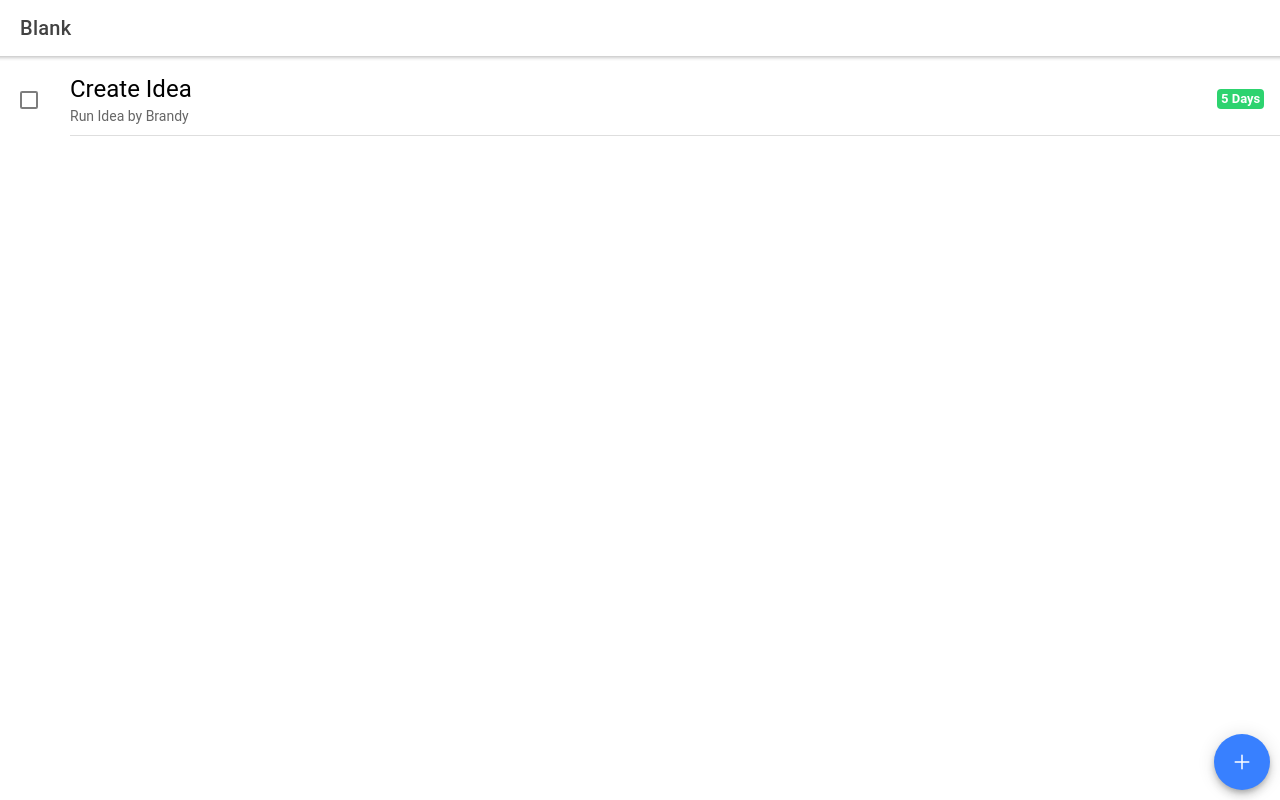
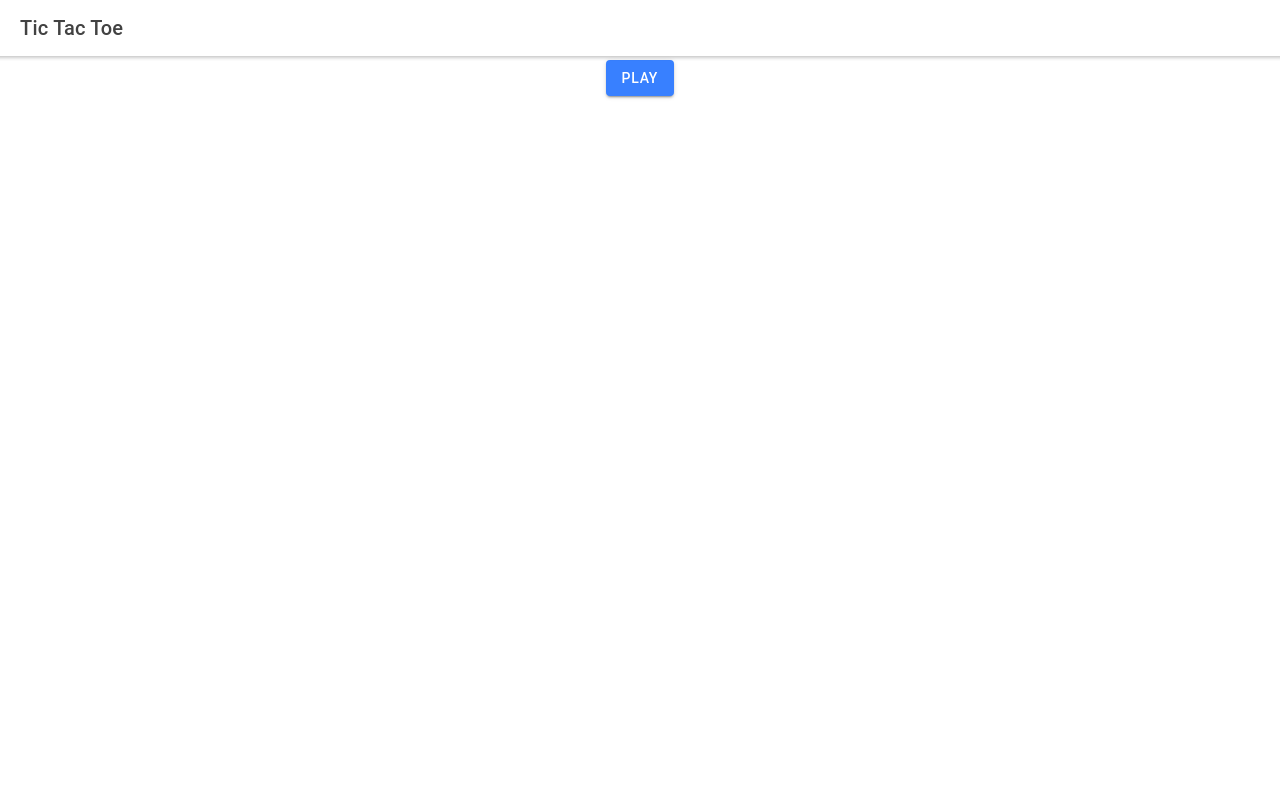
Before and after one commit to finkmoritz/tictactoe, a React (Create React App) app: page /home in a window 1280 px wide. Built offline with nearby package versions, Linux system fonts and the light colour scheme.

Commit message:
Add home menu

```diff
--- a/src/App.tsx
+++ b/src/App.tsx
@@ -3,7 +3,7 @@ import { Redirect, Route } from 'react-router-dom';
 import { IonApp, IonRouterOutlet } from '@ionic/react';
 import { IonReactRouter } from '@ionic/react-router';
 import Home from './pages/Home';
-import NewItem from "./pages/NewItem";
+import Play from "./pages/Play";
 
 /* Core CSS required for Ionic components to work properly */
 import '@ionic/react/css/core.css';
@@ -29,7 +29,7 @@ const App: React.FC = () => (
     <IonReactRouter>
       <IonRouterOutlet>
         <Route path="/home" component={Home} exact={true} />
-          <Route path="/new" component={NewItem} />
+          <Route path="/play" component={Play} />
         <Route exact path="/" render={() => <Redirect to="/home" />} />
       </IonRouterOutlet>
     </IonReactRouter>
--- a/src/pages/Home.tsx
+++ b/src/pages/Home.tsx
@@ -1,18 +1,13 @@
 import {
-    IonBadge,
-    IonCheckbox,
-    IonContent, IonFab, IonFabButton,
-    IonHeader, IonIcon,
-    IonItem,
-    IonLabel,
-    IonList, IonNote,
+    IonButton,
+    IonContent,
+    IonHeader,
     IonPage,
     IonTitle,
     IonToolbar
 } from '@ionic/react';
 import React from 'react';
 import './Home.css';
-import {add} from "ionicons/icons";
 import {RouteComponentProps} from "react-router";
 
 const Home: React.FC<RouteComponentProps> = (props) => {
@@ -20,27 +15,11 @@ const Home: React.FC<RouteComponentProps> = (props) => {
     <IonPage>
       <IonHeader>
         <IonToolbar>
-          <IonTitle>Blank</IonTitle>
+          <IonTitle>Tic Tac Toe</IonTitle>
         </IonToolbar>
       </IonHeader>
-      <IonContent>
-          <IonList>
-              <IonItem>
-                  <IonCheckbox slot="start" />
-                  <IonLabel>
-                      <h1>Create Idea</h1>
-                      <IonNote>Run Idea by Brandy</IonNote>
-                  </IonLabel>
-                  <IonBadge color="success" slot="end">
-                      5 Days
-                  </IonBadge>
-              </IonItem>
-          </IonList>
-          <IonFab vertical="bottom" horizontal="end" slot="fixed">
-              <IonFabButton onClick={() => props.history.push('/New')}>
-                  <IonIcon icon={add} />
-              </IonFabButton>
-          </IonFab>
+      <IonContent class="ion-text-center">
+          <IonButton color="primary" onClick={() => props.history.push('/play')}>Play</IonButton>
       </IonContent>
     </IonPage>
   );
--- a/src/pages/NewItem.tsx
+++ b/src/pages/Play.tsx
@@ -11,7 +11,7 @@ import {
 } from '@ionic/react';
 import React from 'react';
 
-const NewItem: React.FC = () => {
+const Play: React.FC = () => {
     return (
         <IonPage>
             <IonHeader>
@@ -19,11 +19,11 @@ const NewItem: React.FC = () => {
                     <IonButtons slot="start">
                         <IonBackButton defaultHref="/home" />
                     </IonButtons>
-                    <IonTitle>New Item</IonTitle>
+                    <IonTitle>Play</IonTitle>
                 </IonToolbar>
             </IonHeader>
             <IonContent></IonContent>
         </IonPage>
     );
 };
-export default NewItem;
+export default Play;
```
Also changed, not shown: 1 other file (tests, documents, lock files or other folders).
